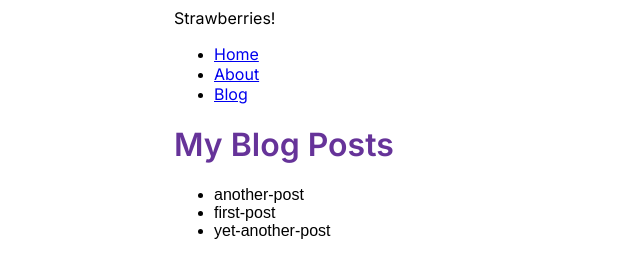
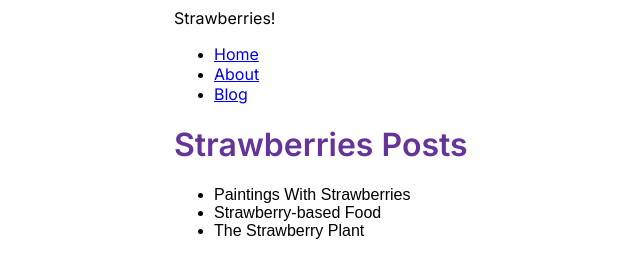
Before and after one commit to oxfist/fresh-strawberries, a Gatsby site: page /blog in a window 1280 px wide. Shown: the whole page, without its empty margins (216-856 px from the left). Built offline with nearby package versions, Linux system fonts and the light colour scheme; Gatsby itself is replaced by a stand-in of ours.

Commit message:
Add basic content for all posts and displaying frontmatter title in Blog page

```diff
--- a/blog/another-post.mdx
+++ b/blog/another-post.mdx
@@ -0,0 +1,4 @@
+---
+title: "Strawberry-based Food"
+date: "2021-10-08"
+---
--- a/blog/first-post.mdx
+++ b/blog/first-post.mdx
@@ -0,0 +1,8 @@
+---
+title: "The Strawberry Plant"
+date: "2021-10-02"
+---
+
+Here are some pictures of the plant where strawberries come from!
+
+![Fresh strawberries](../src/images/strawberries.jpg)
--- a/blog/yet-another-post.mdx
+++ b/blog/yet-another-post.mdx
@@ -0,0 +1,4 @@
+---
+title: "Paintings With Strawberries"
+date: "2021-10-09"
+---
--- a/gatsby-config.js
+++ b/gatsby-config.js
@@ -5,6 +5,7 @@ module.exports = {
   },
   plugins: [
     "gatsby-plugin-image",
+    "gatsby-plugin-mdx",
     "gatsby-plugin-react-helmet",
     "gatsby-plugin-sharp",
     {
--- a/package.json
+++ b/package.json
@@ -15,9 +15,12 @@
     "clean": "gatsby clean"
   },
   "dependencies": {
+    "@mdx-js/mdx": "^1.6.22",
+    "@mdx-js/react": "^1.6.22",
     "gatsby": "^3.13.1",
     "gatsby-plugin-image": "^1.14.0",
     "gatsby-plugin-manifest": "^3.14.0",
+    "gatsby-plugin-mdx": "^2.14.0",
     "gatsby-plugin-react-helmet": "^4.14.0",
     "gatsby-plugin-sharp": "^3.14.0",
     "gatsby-source-filesystem": "^3.14.0",
--- a/src/pages/blog.js
+++ b/src/pages/blog.js
@@ -4,13 +4,13 @@ import { graphql } from "gatsby";
 import Layout from "../components/layout";
 
 const BlogPage = ({ data }) => {
-  const files = data.allFile.nodes;
+  const files = data.allMdx.nodes;
 
   return (
-    <Layout pageTitle="My Blog Posts">
+    <Layout pageTitle="Strawberries Posts">
       <ul>
-        {files.map((file) => (
-          <li key={file.name}>{file.name}</li>
+        {files.map(({ id, frontmatter }) => (
+          <li key={id}>{frontmatter.title}</li>
         ))}
       </ul>
     </Layout>
@@ -19,9 +19,14 @@ const BlogPage = ({ data }) => {
 
 export const query = graphql`
   query {
-    allFile {
+    allMdx(sort: { fields: frontmatter___date, order: DESC }) {
       nodes {
-        name
+        id
+        frontmatter {
+          title
+          date(formatString: "MMMM D, YYYY")
+        }
+        body
       }
     }
   }
```
Also changed, not shown: 1 other file.
